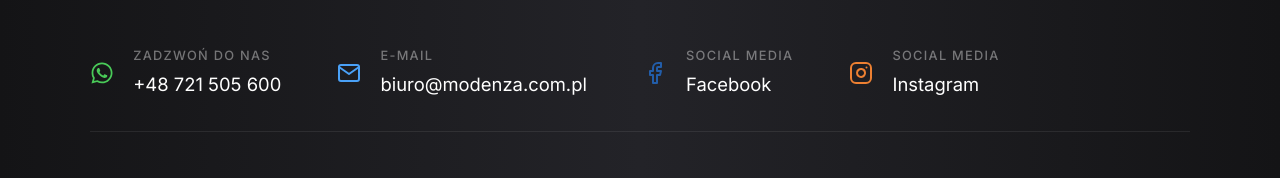
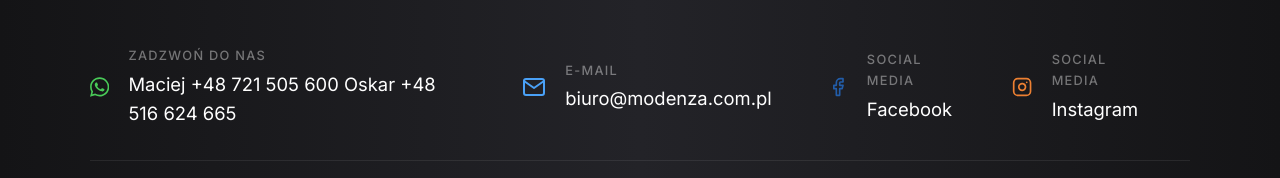
Before and after one commit to skotak681-stack/modenza, a React (Vite) app: page /specyfikacja-budowlana in a window 1280 px wide. Shown: the part 2067-2245 px from the top of the page. Built offline with nearby package versions, Linux system fonts and the light colour scheme.

Commit message:
Update Footer.jsx
.

```diff
--- a/src/Sections/Footer.jsx
+++ b/src/Sections/Footer.jsx
@@ -49,7 +49,8 @@ const Footer = () => {
               />
               <div className="contact-meta">
                 <span className="contact-label">Zadzwoń do nas </span>
-                <span className="contact-value">+48 721 505 600</span>
+                <span className="contact-value">Maciej +48 721 505 600
+                  Oskar +48 516 624 665</span>
               </div>
             </a>
 
```
